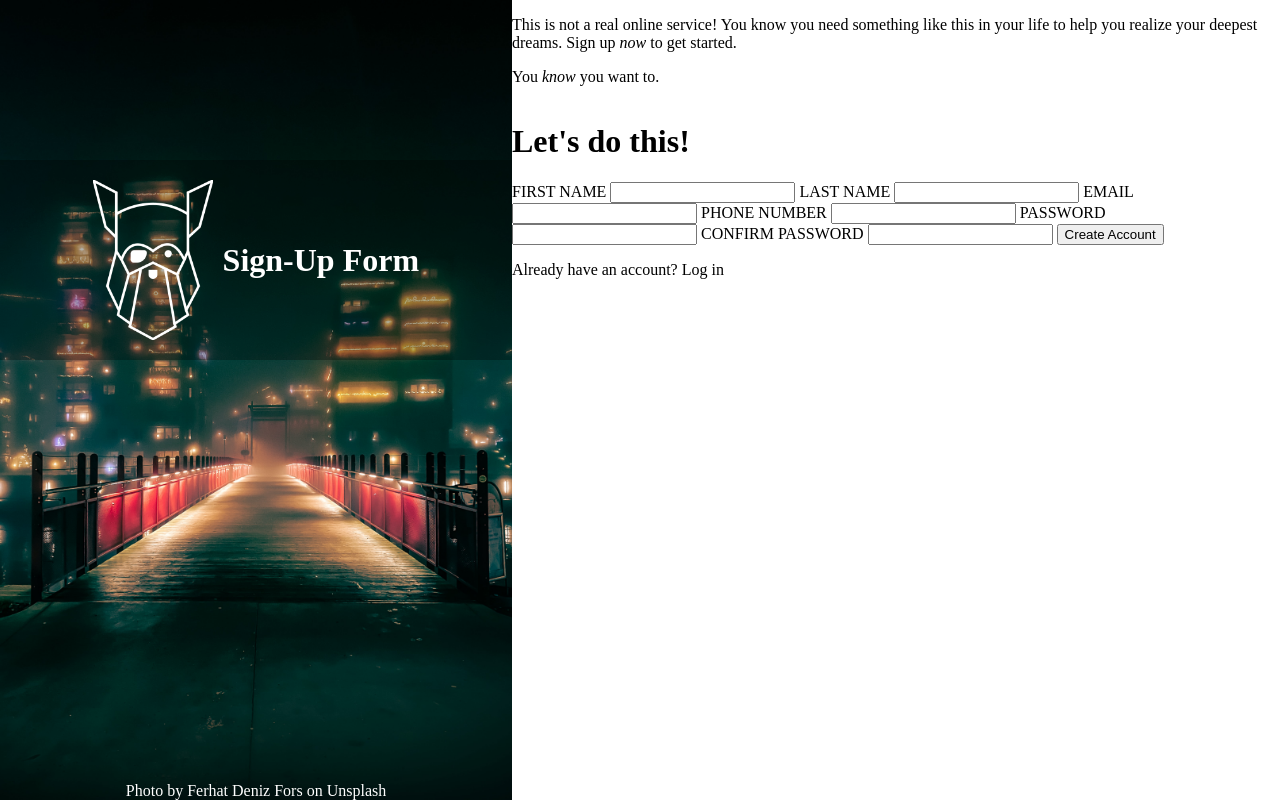
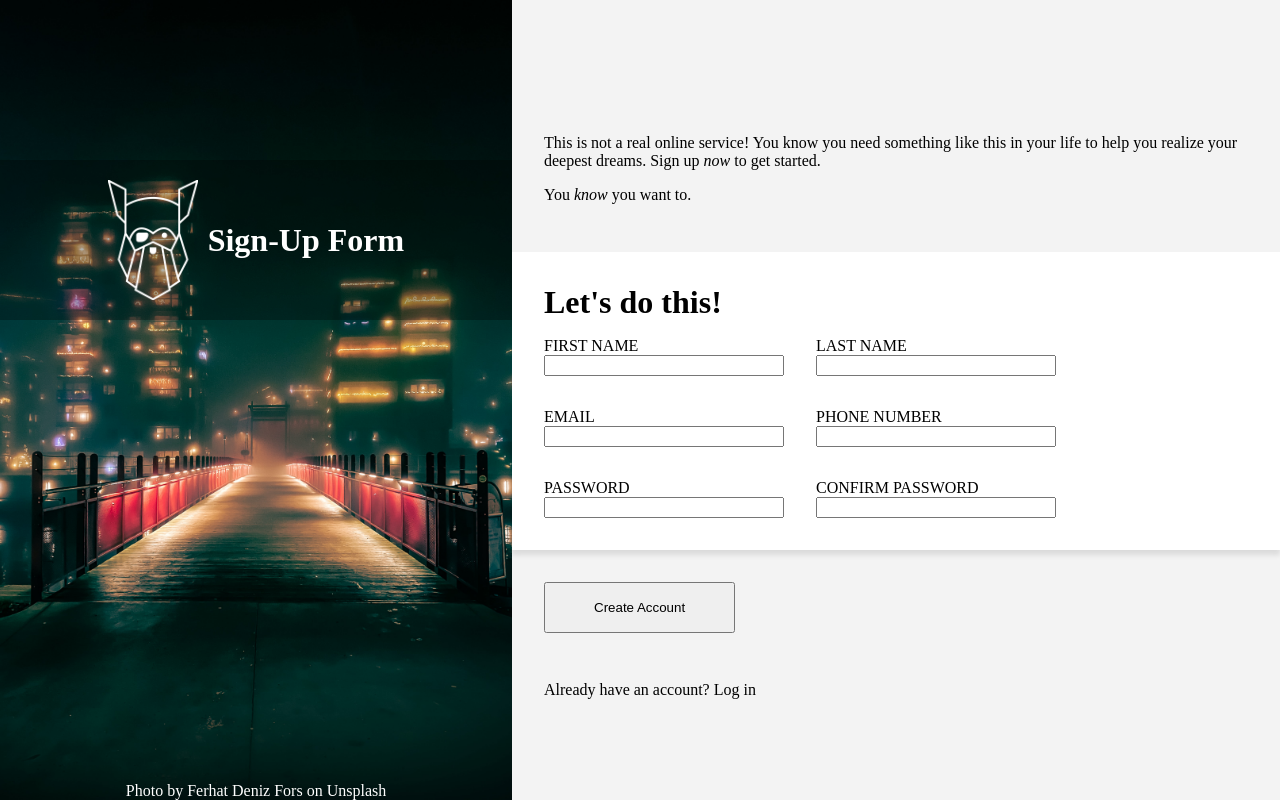
Before and after one commit to fishfilli/sample-sign-up-form, a plain HTML site: page index.html in a window 1280 px wide. Drawn offline with Linux system fonts and the light colour scheme.

Commit message:
Finish desktop layout

```diff
--- a/index.html
+++ b/index.html
@@ -21,22 +21,38 @@
             <p>You <i>know</i> you want to.</p>
         </div>
         <form>
-            <h1>Let's do this!</h1>
+            <div class="form-box">
+                <p>Let's do this!</p>
+                <div class="form-field">
+                    <div class="form-input">
                         <label for="first-name">FIRST NAME</label>
                         <input type="text" id="first-name" name="first-name">
+                    </div>
+                    <div class="form-input">
                         <label for="last-name">LAST NAME</label>
                         <input type="text" id="last-name" name="last-name">
+                    </div>
+                    <div class="form-input">
                         <label for="email">EMAIL</label>
                         <input type="email" id="email" name="email">
+                    </div>
+                    <div class="form-input">
                         <label for="phone-number">PHONE NUMBER</label>
                         <input type="text" id="phone-number" name="phone-number">
+                    </div>
+                    <div class="form-input">
                         <label for="password">PASSWORD</label>
                         <input type="password" id="password" name="password">
+                    </div>
+                    <div class="form-input">
                         <label for="password-confirm">CONFIRM PASSWORD</label>
                         <input type="password" id="password-confirm" name="password-confirm">
+                    </div>
+                </div>
+            </div>
             <button type="submit">Create Account</button>
         </form>
-        <div>
+        <div class="login">
             <p>Already have an account? Log in</p>
         </div>
     </div>
--- a/styles.css
+++ b/styles.css
@@ -1,13 +1,23 @@
+:root {
+    --padding-right: 2rem;
+}
+
 body {
     display: flex;
     margin: 0;
+    background-color: rgb(243, 243, 243);
 }
 
 .form-body {
     display: flex;
     flex-direction: column;
+    justify-content: center;
     width: 60vw;
     height: 100vh;
+}
+
+.banner {
+    padding: var(--padding-right);
 }
 
 .hero-left {
@@ -31,7 +41,7 @@ body {
 }
 
 .logo {
-    height: 20vh;
+    height: 15vh;
 }
 
 .img-credit {
@@ -41,3 +51,37 @@ body {
     width: 100%;
     text-align: center;
 }
+
+.form-box {
+    background-color: white;
+    padding: var(--padding-right);
+    box-shadow: 0px 5px 5px rgba(0, 0, 0, 0.1);
+}
+
+.form-box > p {
+    font-size: 2rem;
+    margin: 0 0 1rem 0;
+    padding: 0;
+    font-weight: bold;
+}
+
+.form-input {
+    display: flex;
+    flex-direction: column;
+    width: 15rem;
+}
+
+.form-field {
+    display: flex;
+    flex-flow: row wrap;
+    gap: 2rem;
+}
+
+button[type="submit"] {
+    margin: 2rem;
+    padding: 1rem 3rem;
+}
+
+.login {
+    padding-left: var(--padding-right);
+}
```
Lines whose indentation alone changed are shown as unchanged.
